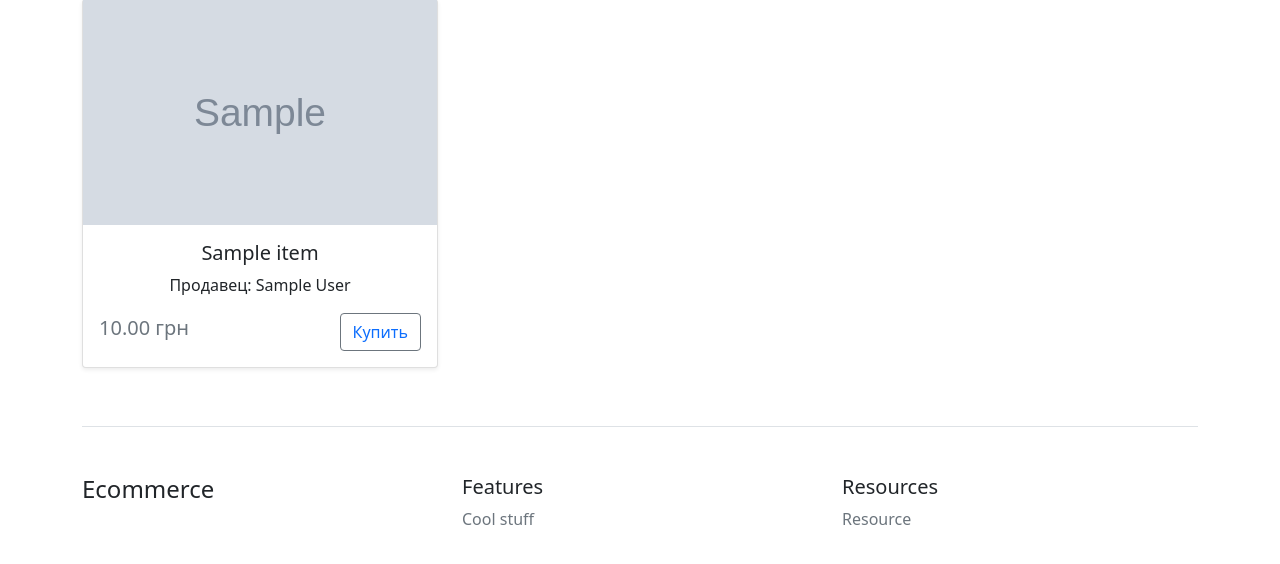
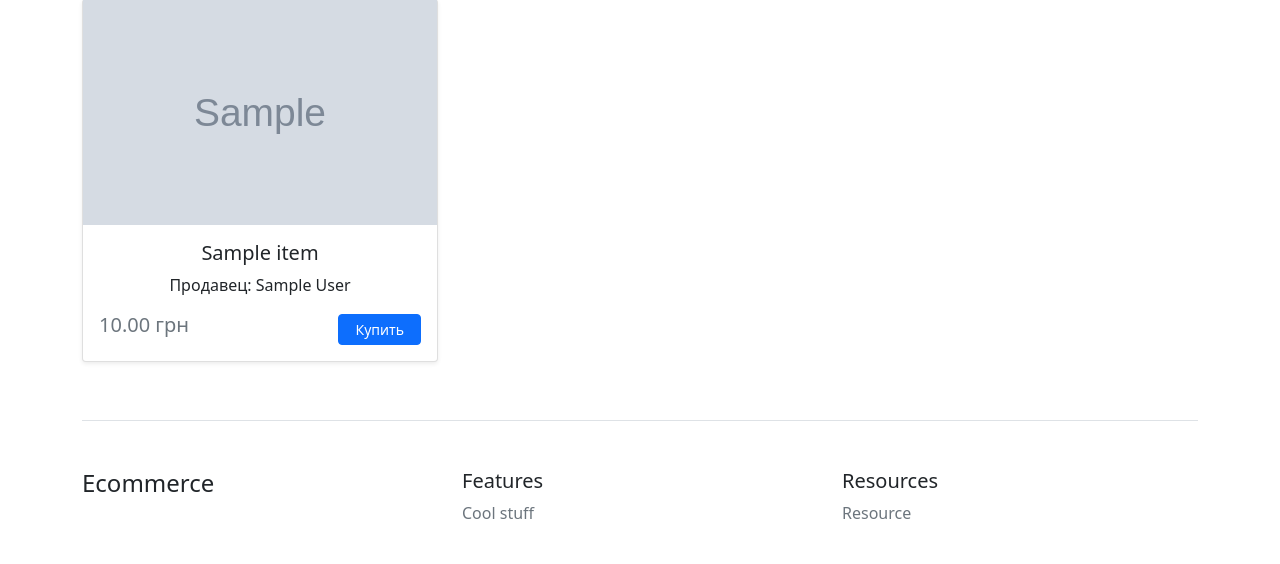
Before and after one commit to nikolai-sh/Ecommerce, a Django app: page / in a window 1280 px wide. Shown: the part 98-662 px from the top of the page. Run offline with Django 3.2, Linux system fonts and the light colour scheme; tables that the repository leaves empty hold one stand-in row (values such as "Sample post"); grey boxes marked "Sample" are stand-in pictures.

Commit message:
Modify templates to show item detail

```diff
--- a/ecommerce/store/templates/store/base.html
+++ b/ecommerce/store/templates/store/base.html
@@ -19,7 +19,7 @@
     <div class="container py-3">
       <header>
         <div class="d-flex flex-column flex-md-row align-items-center pb-3 mb-4 border-bottom">
-          <a href="/" class="d-flex align-items-center text-dark text-decoration-none">
+          <!-- <a href="/" class="d-flex align-items-center text-dark text-decoration-none"> -->
             <span class="fs-4">Ecommerce</span>
           </a>
 
--- a/ecommerce/store/templates/store/home.html
+++ b/ecommerce/store/templates/store/home.html
@@ -13,7 +13,7 @@
                 <div class="d-flex justify-content-between align-items-center">
                     <h5 class="text-muted">{{ item.price }} грн</h5>
                 <div class="btn-group">
-                    <button type="button" class="btn btn-outline-secondary">Купить</button>
+                    <a class="btn btn-primary rounded btn-sm ml-0 px-3" href="{% url 'item-detail' item.slug %}">Купить</a>
                 </div>
                 </div>
             </div>
```
